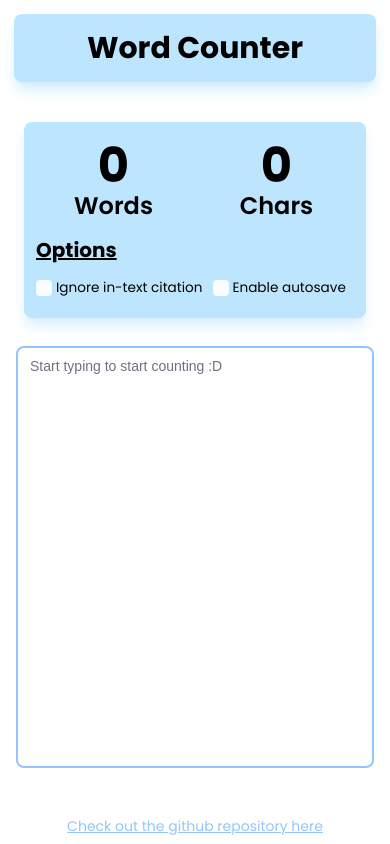
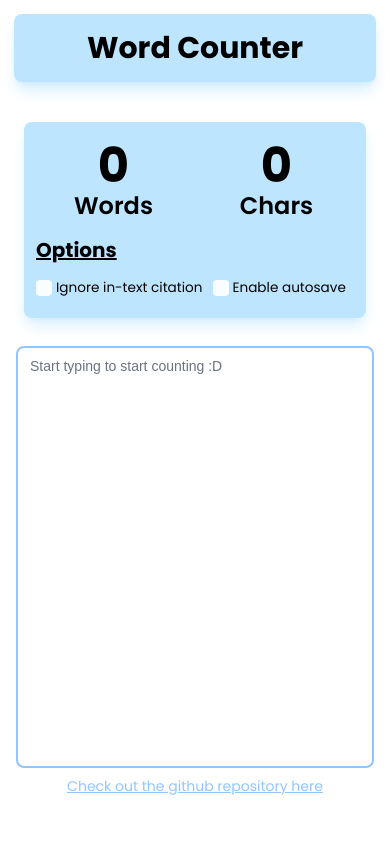
Before and after one commit to TechSupportz/word-counter-react, a React (Vite) app: page / in a window 390 px wide. Built offline with nearby package versions, Linux system fonts and the light colour scheme.

Commit message:
fixed github link alignment on phones

```diff
--- a/src/App.tsx
+++ b/src/App.tsx
@@ -18,8 +18,8 @@ const App = () => {
 				<div className="h-[50vh] lg:h-full mx-4 mt-7 lg:mt-0 lg:col-span-4 lg:row-span-full lg:order-first">
 					<TextInput />
 				</div>
+			<a href="https://github.com/TechSupportz/word-counter-tsx" className="w-screen lg:w-fit py-2 text-center lg:text-left text-sm  underline text-blue-300 visited:text-blue-300 dark:text-slate-700/70 dark:visited:text-slate-700/70">Check out the github repository here</a>
 			</div>
-			<a href="https://github.com/TechSupportz/word-counter-tsx" className="w-screen lg:w-fit m-0 absolute bottom-2 lg:left-2 text-center lg:text-left text-sm  underline text-blue-300 visited:text-blue-300 dark:text-slate-700/70 dark:visited:text-slate-700/70">Check out the github repository here</a>
 		</>
 	)
 }
```
